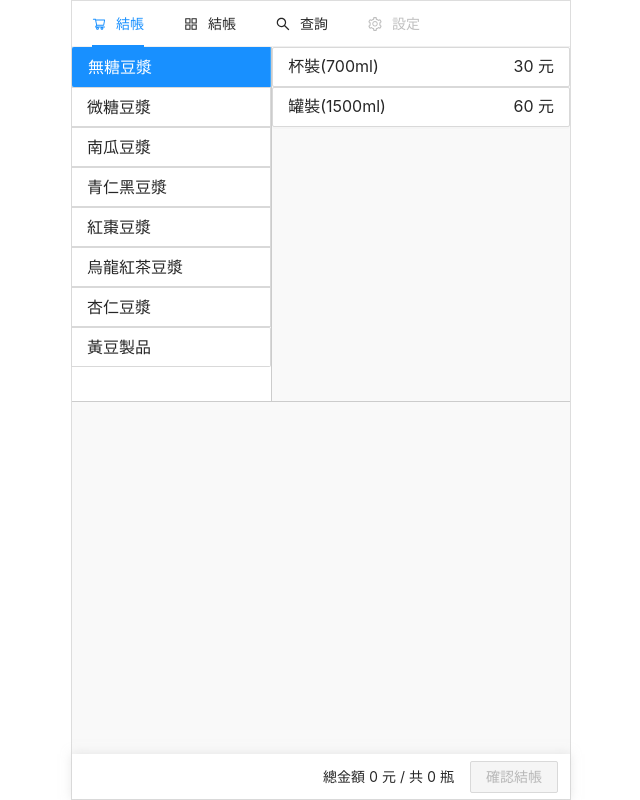
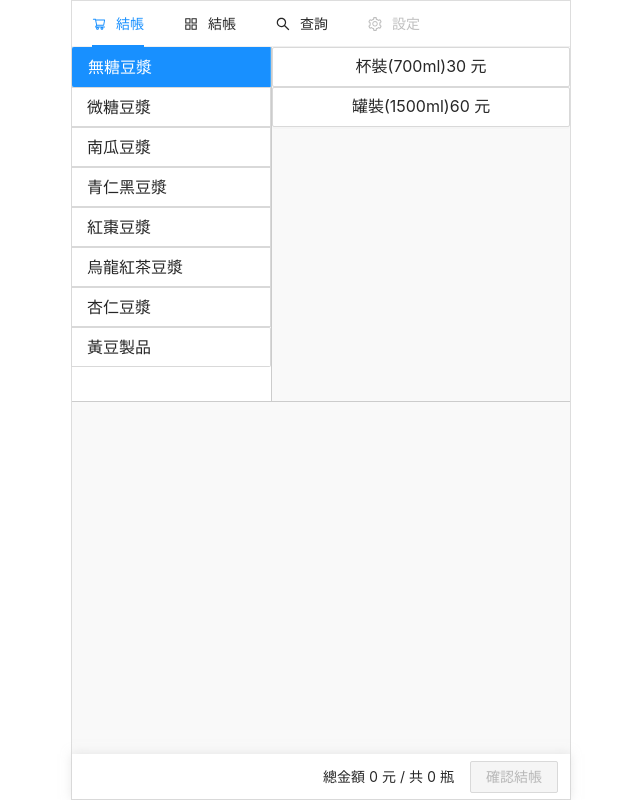
Before and after one commit to kero13ro/pos-gin, a React (Create React App) app: page / in a window 1280 px wide. Shown: the whole page, without its empty margins (319-959 px from the left). Built offline with nearby package versions, Linux system fonts and the light colour scheme.

Commit message:
add StockList

```diff
--- a/src/App.js
+++ b/src/App.js
@@ -8,7 +8,7 @@ import "antd/dist/antd.min.css";
 function App() {
   return (
     <div className="app">
-      <Header className="header"></Header>
+      <Header></Header>
       <Outlet />
     </div>
   );
--- a/src/App.scss
+++ b/src/App.scss
@@ -6,24 +6,11 @@
   border: 1px solid #ddd;
 }
 
-.checkout {
+#Checkout {
   height: calc(100% - 46px);
   display: grid;
   grid-template-rows: 1fr 1fr 45px;
-  grid-template-columns: 2fr 3fr;
   background-color: #f9f9f9;
-
-  .mainTab {
-    display: flex;
-    flex-direction: column;
-    background-color: #fff;
-  }
-
-  .subTab {
-    display: flex;
-    flex-direction: column;
-    border-left: 1px solid #ccc;
-  }
 
   .cartPanel {
     border-top: 1px solid #ccc;
@@ -43,16 +30,6 @@
     .ant-btn {
       margin: 0 12px;
     }
-  }
-}
-
-.footer, .cartPanel {
-  grid-column: 1 / 3;
-}
-
-
-.btn {
-  display: flex;
   }
 
   .cartList {
@@ -76,8 +53,26 @@
     font-weight: bold;
     text-align: right;
   }
-
-
   .slash {
     padding: 0 3px;
   }
+}
+
+
+
+#StockList {
+  display: grid;
+  grid-template-columns: 2fr 3fr;
+
+  .mainTab {
+    display: flex;
+    flex-direction: column;
+    background-color: #fff;
+  }
+
+  .subTab {
+    display: flex;
+    flex-direction: column;
+    border-left: 1px solid #ccc;
+  }
+}
--- a/src/components/Checkout.js
+++ b/src/components/Checkout.js
@@ -1,22 +1,16 @@
 import React, { useState, useRef } from "react";
 import ConfirmModal from "./ConfirmModal";
-import { Radio, Button } from "antd";
+import { Button } from "antd";
 import { CloseOutlined } from "@ant-design/icons";
 
-import { allItems } from "../data/category";
+// import { allItems } from "../data/category";
+import StockList from "./StockList";
 import { axiosIns } from "../utilities/axios";
 import dayjs from "dayjs";
 
 const Checkout = () => {
-  const [tabMain, setTabMain] = useState(100);
   const [cart, setCart] = useState([]);
   const cartPanel = useRef(null);
-
-  const tabSubMenu = () => {
-    const target = allItems.find((item) => item.value === tabMain);
-
-    return target.sub.map((item) => ({ ...item, label: target.label }));
-  };
 
   const addCart = (item) => {
     setCart([...cart, item]);
@@ -55,32 +49,8 @@ const Checkout = () => {
     cart.map((item) => item.price).reduce((prev, curt) => prev + curt, 0);
 
   return (
-    <div className="checkout">
-      <Radio.Group
-        className="mainTab"
-        size="large"
-        options={allItems}
-        onChange={(e) => {
-          setTabMain(e.target.value);
-        }}
-        value={tabMain}
-        optionType="button"
-        buttonStyle="solid"
-      />
-
-      <div className="subTab">
-        {tabSubMenu().map((item) => (
-          <Button
-            key={item.id}
-            className="btn"
-            size="large"
-            onClick={() => addCart(item)}
-          >
-            <span className="mr-auto">{item.subName}</span>
-            <span>{item.price} 元</span>
-          </Button>
-        ))}
-      </div>
+    <div id="Checkout">
+      <StockList addCart={addCart} />
 
       <div className="cartPanel" ref={cartPanel}>
         {cart.map((item, index) => (
--- /dev/null
+++ b/src/components/StockList.js
@@ -0,0 +1,43 @@
+import React, { useState } from "react";
+import { Radio, Button } from "antd";
+import { allItems } from "../data/category";
+
+export default function StockList({ addCart }) {
+  const [tabMain, setTabMain] = useState(100);
+
+  const tabSubMenu = () => {
+    const target = allItems.find((item) => item.value === tabMain);
+
+    return target.sub.map((item) => ({ ...item, label: target.label }));
+  };
+
+  return (
+    <div id="StockList">
+      <Radio.Group
+        className="mainTab"
+        size="large"
+        options={allItems}
+        onChange={(e) => {
+          setTabMain(e.target.value);
+        }}
+        value={tabMain}
+        optionType="button"
+        buttonStyle="solid"
+      />
+
+      <div className="subTab">
+        {tabSubMenu().map((item) => (
+          <Button
+            key={item.id}
+            className="flex"
+            size="large"
+            onClick={() => addCart(item)}
+          >
+            <span className="mr-auto">{item.subName}</span>
+            <span>{item.price} 元</span>
+          </Button>
+        ))}
+      </div>
+    </div>
+  );
+}
--- a/src/index.scss
+++ b/src/index.scss
@@ -15,3 +15,7 @@
 .ml-8 {
   margin-left: 8px;
 }
+
+.flex {
+  display: flex;
+}
```
Lines whose indentation alone changed are shown as unchanged.
